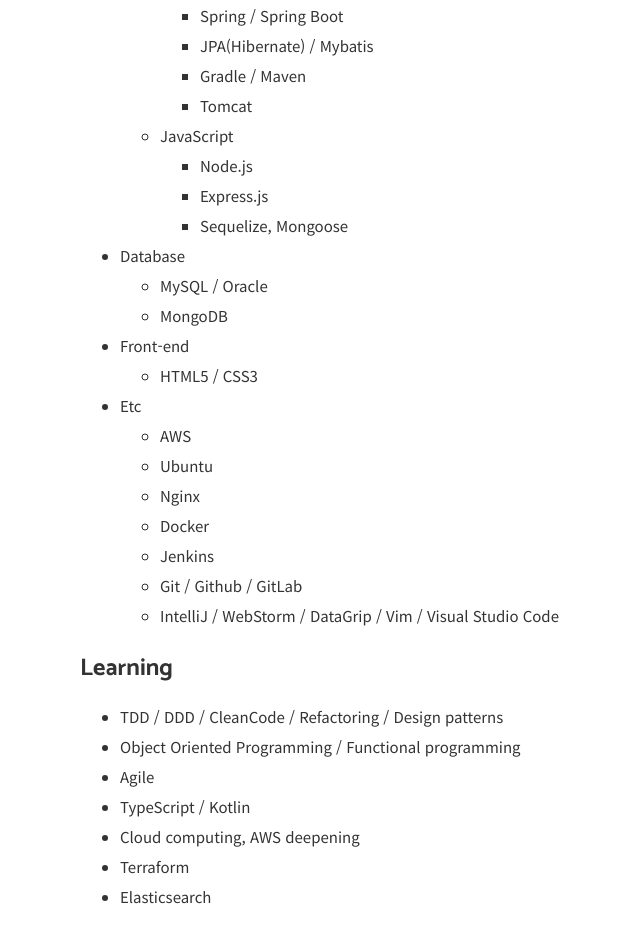
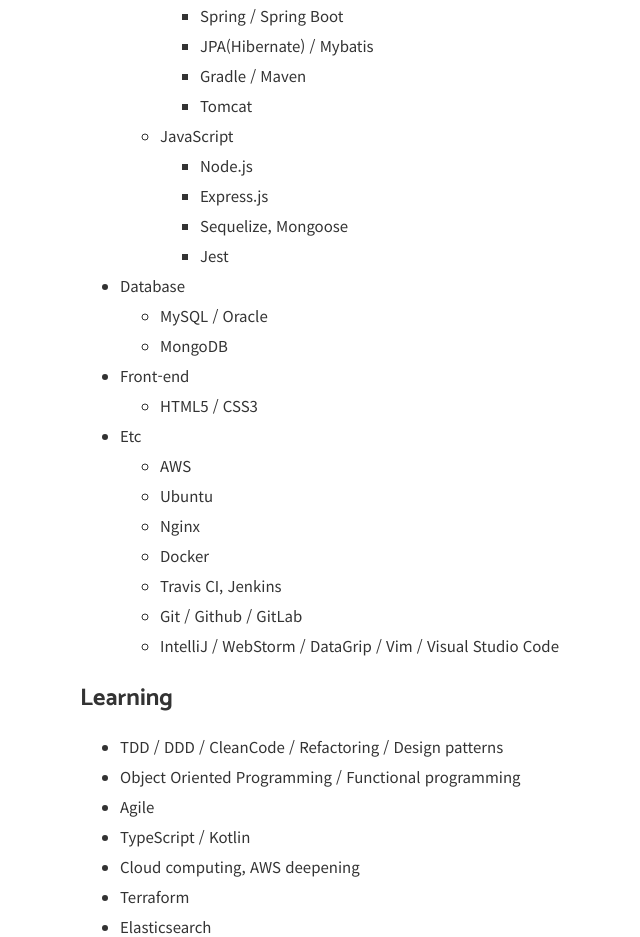
Before and after one commit to gwonsungjun/gwonsungjun.github.io, a Jekyll site: the page built from about/index.md, in a window 1280 px wide. Shown: the part 1265-2202 px from the top of the page, without its empty margins (210-850 px from the left). Built offline with Jekyll 4.4.1, drawn with Linux system fonts in a browser that asks for light colours; some of the changed text lies outside the part shown.

Commit message:
Update(about): skill set

```diff
--- a/about/index.md
+++ b/about/index.md
@@ -34,6 +34,7 @@
     - Node.js
     - Express.js
     - Sequelize, Mongoose
+    - Jest
 - Database
   - MySQL / Oracle
   - MongoDB
@@ -44,7 +45,7 @@
   - Ubuntu
   - Nginx
   - Docker
-  - Jenkins
+  - Travis CI, Jenkins
   - Git / Github / GitLab
   - IntelliJ / WebStorm / DataGrip / Vim / Visual Studio Code
 
@@ -72,11 +73,11 @@
   - Development
       - Javascript
       - Node.js, Express.js, Sequelize, Mongoose
-      - Mysql, MongoDB, Elasticsearch
+      - MySQL, MongoDB, Elasticsearch
       - Travis CI, AWS codePipeline, Codecov
       - Docker
       - GitHub
-      - WebStorm, Intellij, DataGrip
+      - Intellij, WebStorm, DataGrip
       - AWS (ECS, Fargate, Lambda, ...)
   - Operation (log monitoring, troubleshooting)
 - 12cm laboratory, Back-end Developer (+ DevOps)
```
